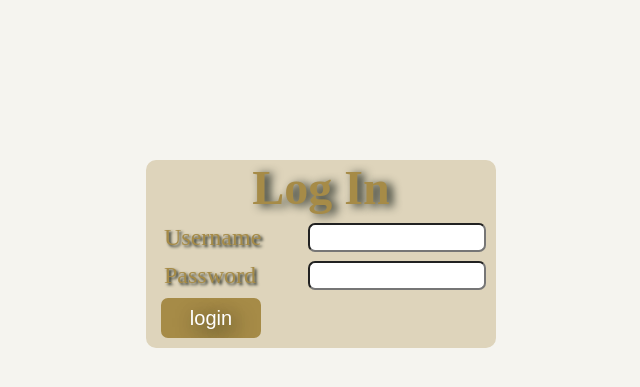
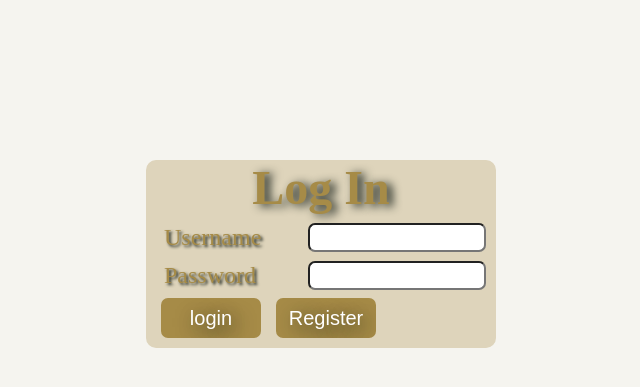
Before and after one commit to userpest/projekt-pwsi, a Django app: template maps_site/templates/register/login.html in a window 1280 px wide. Shown: the top 387 px of the page, without its empty margins (319-959 px from the left). Run offline with Django 3.2, Linux system fonts and the light colour scheme; the template is opened without the code that fills it, so the values that code supplies are empty, except form fields; tables that the repository leaves empty hold one stand-in row (values such as "Sample post"); form fields are guessed from the names that the template uses; parts of the project's set-up code (start-up, migrations or seed data) failed here and were passed over; some libraries are stand-ins or nearby versions.

Commit message:
added registration button

```diff
--- a/maps_site/templates/register/login.html
+++ b/maps_site/templates/register/login.html
@@ -104,6 +104,10 @@ $(document).ready(function() {
 <input type="submit" value="login" />
 <input type="hidden" name="next" value="{{ next }}" />
 </form>
+
+<form action="{% url register %}">
+	<input type="submit" value="Register" />
+</form>
 </article>
 
 
```
